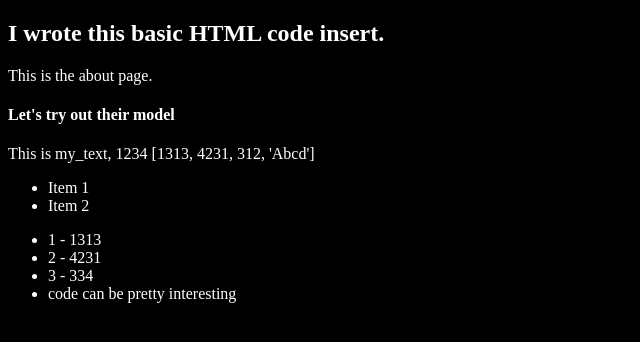
After one commit to AdamPleines/Pleines_django, a Django app: page /about in a window 1280 px wide. The commit adds this page. Shown: the top 342 px of the page, without its empty margins (0-640 px from the left). Run offline with Django 4.2, Linux system fonts and the light colour scheme.

Commit message:
inheritance and dark mode

```diff
--- /dev/null
+++ b/django_project/main/templates/main/about.html
@@ -0,0 +1,29 @@
+<!DOCTYPE html>
+<html>
+{% extends "main\base.html" %}
+
+{% block content %}
+<h4>Let's try out their model</h4>
+
+<p>
+    {{ my_text }}, {{ my_number }}
+    {{ my_list }}
+</p>
+
+<ul>
+    <li>Item 1</li>
+    <li>Item 2</li>
+</ul>
+
+<ul>
+    {% for abc in my_list %}
+        {% if abc == 312 %}
+            <li>{{ forloop.counter }} - {{abc|add:22}}</li>
+        {% elif abc == "Abcd" %}
+            <li>code can be pretty interesting</li>
+        {% else %}
+        <li>{{ forloop.counter }} - {{ abc }}</li>
+        {% endif %}
+    {% endfor %}
+    {% endblock content %}
+</ul>
--- a/django_project/main/templates/main/base.html
+++ b/django_project/main/templates/main/base.html
@@ -1,14 +1,20 @@
+<!DOCTYPE html>
 <!--This is a standard header/presentation that will be loaded onto all normally indexed pages-->
 <html>
+    <body bgcolor="00000000">
+    <body style="color:white"
     <head>
         <title>Adam's Django Intro Website</title>
         <h2>I wrote this basic HTML code insert.</h2>
     </head>
 
     <body>
+        <p>This is {{name}}.</p>
+        <!--The identified user will be shown above while the variable block info is blacked below-->
+        {% block content %}
         <p>Some of my flavourite base template text!</p>
         <!--The name field is dynamic but necessitates a pre-programmed input like "home" or an integer input-->
-        <p>{{name}}</p>
+        {% endblock %}
     </body>
 
 </html>
--- a/django_project/main/urls.py
+++ b/django_project/main/urls.py
@@ -3,7 +3,11 @@ from django.urls import path
 from . import views
 
 urlpatterns = [
+    path("", views.home, name="home"),
+    path("<int:id>/", views.index, name="index"),
     path("<int:id>", views.index, name="index"),
-    path("", views.home, name="home"),
+    path("about/", views.about, name="about"),
+    path("about", views.about, name="about"),
     path("v1/", views.v1, name="view 1"),
+    path("v1", views.v1, name="view 1"),
 ]
--- a/django_project/main/views.py
+++ b/django_project/main/views.py
@@ -11,5 +11,14 @@ def index(response, id):
 def home(response):
     return render(response, "main/home.html", {"name":"home"})
 
+def about(response, *args, **kwargs):
+    my_context = {
+        "name":"the about page",
+        "my_text": "This is my_text",
+        "my_number": 1234,
+        "my_list": [1313, 4231, 312, "Abcd"],
+    }
+    return render(response, "main/about.html", my_context)
+
 def v1(response):
     return HttpResponse("<h2>This is v1. I haven't really done anything here yet.</h2>")
```
Also changed, not shown: django_project/main/templates/main/home.html (+7 -0 lines).
